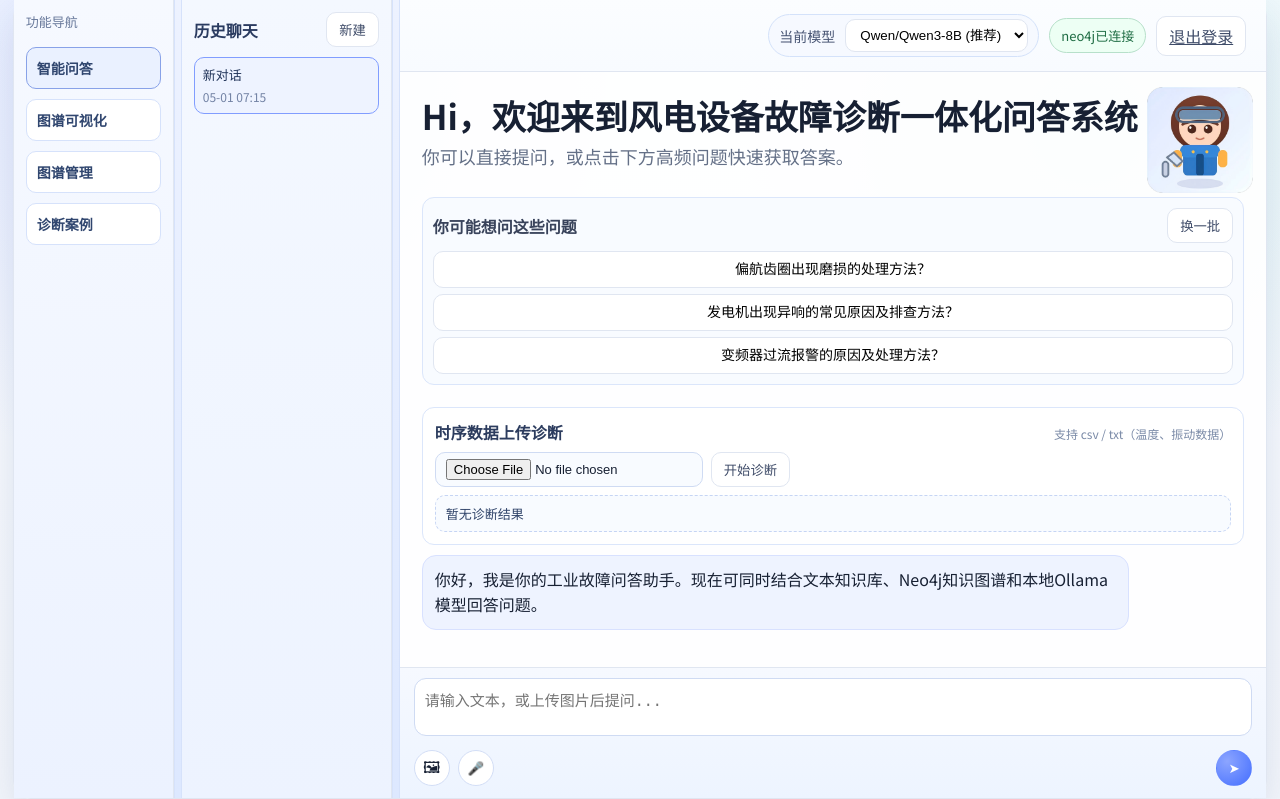
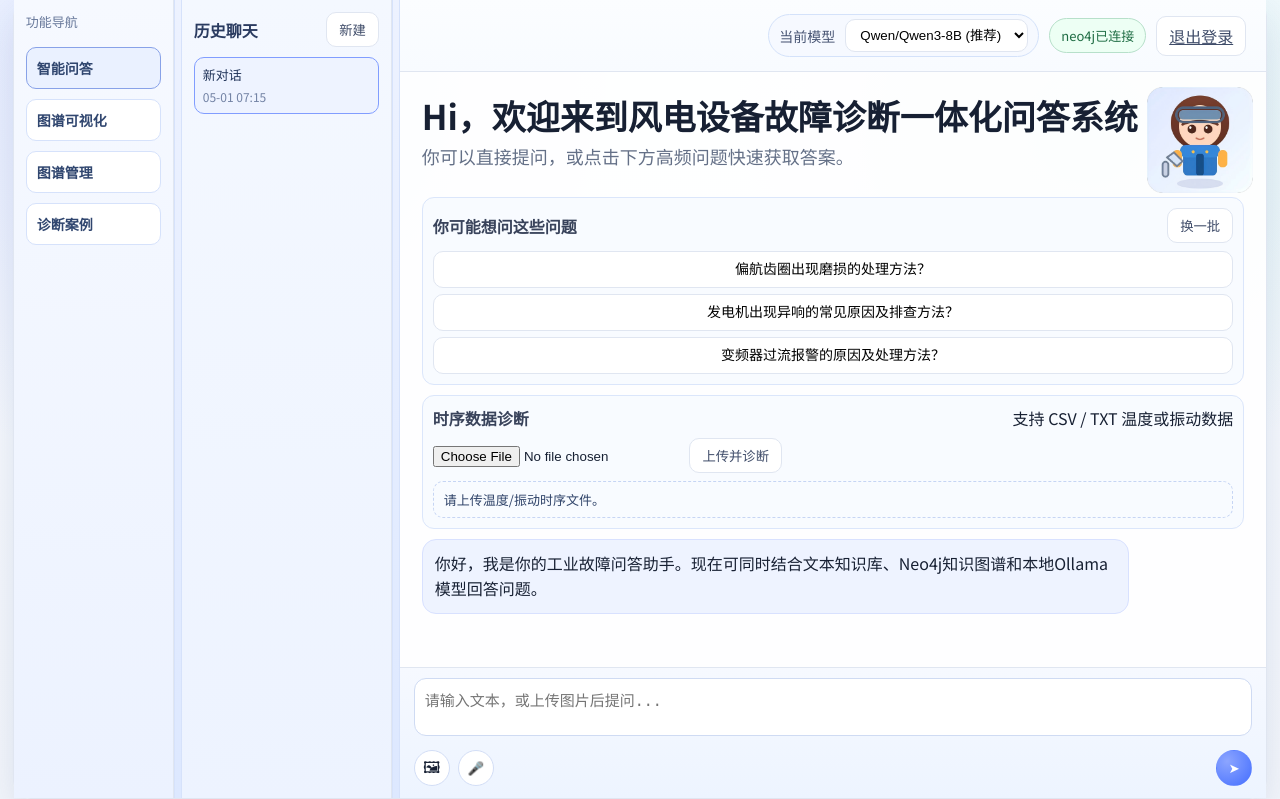
Before and after one commit to RuiSue719/wind-cloud, a Flask app: page / in a window 1280 px wide. Shown: the part 19-818 px from the top of the page. Run offline with Flask 3, Linux system fonts and the light colour scheme; the visitor is signed in with stand-in values (Sample User, id 1); data that the repository does not hold is empty; some libraries are stand-ins or nearby versions.

Commit message:
Update index.html

```diff
--- a/templates/index.html
+++ b/templates/index.html
@@ -40,7 +40,7 @@
             <label for="modelSelect">当前模型</label>
             <select id="modelSelect"></select>
           </section>
-          <section id="runtimeStatus" class="status-chip">neo4j未连接</section>
+          <section id="runtimeStatus" class="status-chip">neo4j连接中</section>
           <a class="ghost-btn" href="/logout">退出登录</a>
         </div>
       </header>
@@ -62,16 +62,16 @@
         <div id="faqList" class="faq-list"></div>
       </section>
 
-      <section class="diagnose-block">
-        <div class="diagnose-header">
-          <h2>时序数据上传诊断</h2>
-          <span>支持 csv / txt（温度、振动数据）</span>
+      <section class="qa-inline-faq-block diagnose-card">
+        <div class="faq-header">
+          <h2>时序数据诊断</h2>
+          <span class="diagnose-tip">支持 CSV / TXT 温度或振动数据</span>
         </div>
-        <div class="diagnose-actions">
+        <div class="diagnose-row">
           <input id="diagnoseFile" type="file" accept=".csv,.txt" />
-          <button id="diagnoseBtn" class="ghost-btn">开始诊断</button>
+          <button id="diagnoseBtn" class="ghost-btn">上传并诊断</button>
         </div>
-        <div id="diagnoseResult" class="diagnose-result">暂无诊断结果</div>
+        <div id="diagnoseResult" class="diagnose-result">请上传温度/振动时序文件。</div>
       </section>
 
       <section id="chatPanel" class="chat-panel" aria-live="polite"></section>
```
